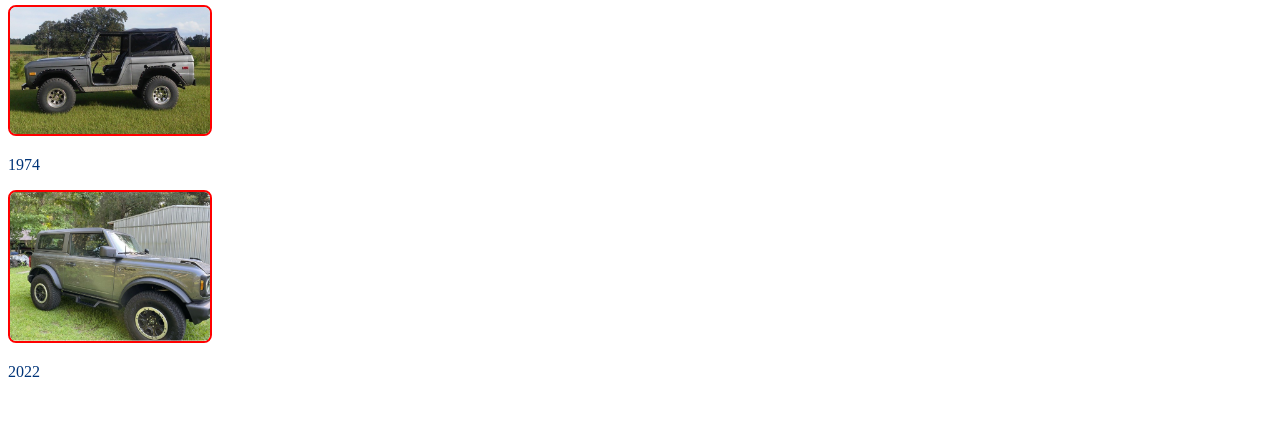
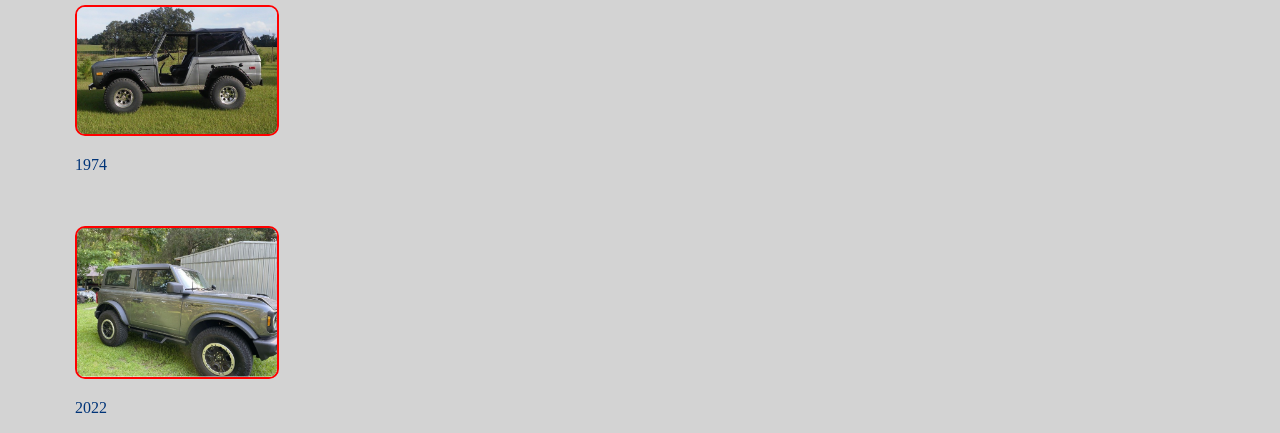
Before and after one commit to RianAlbritton/BroncoGenerations, a plain HTML site: page survey.html in a window 1280 px wide. Shown: the part 412-845 px from the top of the page. Before the commit the page ends 809 px from the top, so only its background shows below. Drawn offline with Linux system fonts and the light colour scheme.

Commit message:
updated bg color and margin

```diff
--- a/styles.css
+++ b/styles.css
@@ -1,8 +1,10 @@
-
+body{
+    background-color:lightgray;
+    margin-left:75px;
+}
 h1{
     color:rgb(0,52,120);
     font-family:cursive;
-
 }
 #border{
     border:2px solid red;
@@ -15,7 +17,7 @@ h3{
 
 img{
     border:2px solid red;
-    border-radius:8px;
+    border-radius: 10px;
     width:200px;
 
 }
@@ -32,7 +34,7 @@ img:hover{
     text-decoration-line: underline;
 }
 ul li:hover {
-    background-color: rgba(2, 63, 81, 0.497);
+    background-color: white;
   }
 table{
     border-collapse:collapse;
--- a/survey.html
+++ b/survey.html
@@ -35,7 +35,7 @@
     <div>
         <h1>My Broncos</h1>
         <img src="Gray 1974 Bronco.jpg" alt="1974">
-        <p class="fordblue">1974</p>
+        <p class="fordblue">1974</p><br><br>
         <img src="Gray 2022 Bronco.jpg" alt="2022">
         <p class="fordblue">2022</p>
     </div>
```
Also changed, not shown: index.html (+12 -1 lines).
